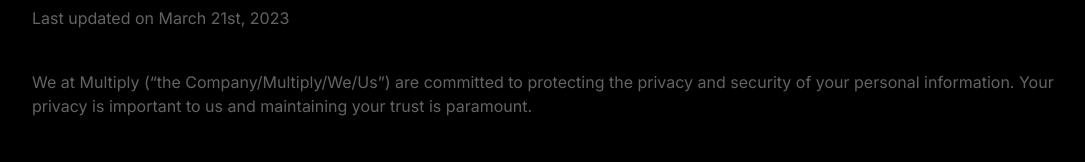
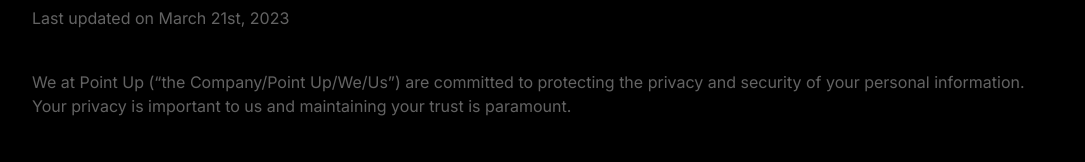
Before and after one commit to Samad-11/pointup, a Next.js app: page /privacy-policy in a window 1280 px wide. Shown: the part 266-428 px from the top of the page, without its empty margins (96-1181 px from the left). Built offline with nearby package versions, Linux system fonts and the light colour scheme.

Commit message:
add react-hot-toast II

```diff
--- a/src/app/privacy-policy/page.tsx
+++ b/src/app/privacy-policy/page.tsx
@@ -11,7 +11,7 @@
                 </Header>
                 <div className='space-y-10 text-primary pb-10'>
                     <p>Last updated on March 21st, 2023</p>
-                    <p>We at Multiply (“the Company/Multiply/We/Us”) are committed to protecting the privacy and security of your personal information. Your privacy is important to us and maintaining your trust is paramount.
+                    <p>We at Point Up (“the Company/Point Up/We/Us”) are committed to protecting the privacy and security of your personal information. Your privacy is important to us and maintaining your trust is paramount.
                     </p>
                     <p>This Privacy Policy explains how we collect, use, process and disclose information about you. By using our website/app, you consent to the terms of our privacy policy (“Privacy Policy”) in addition to our Terms of Use. We encourage you to read this Privacy Policy regarding the collection, use, and disclosure of your information from time to time to keep yourself updated with the changes & updated that we make to this Policy.
                         This Privacy Policy describes our privacy practices for all websites/apps, products and services that are linked to it. However, this policy does not apply to those affiliates and partners that have their own privacy policy. In such situations, we recommend that you read the privacy policy on the applicable site. Any capitalized terms not defined hereunder shall hold the same definition as provided under the Terms of Use.                    </p>
```
